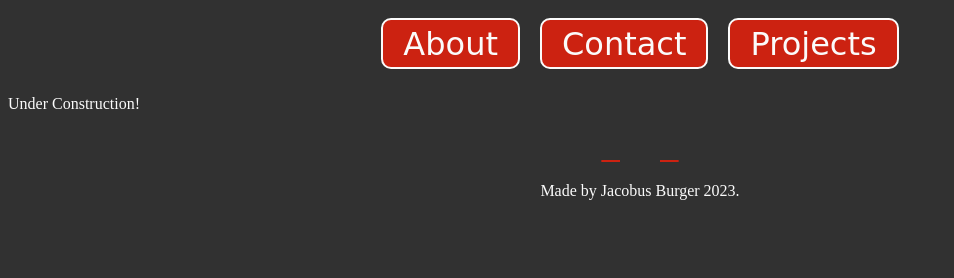
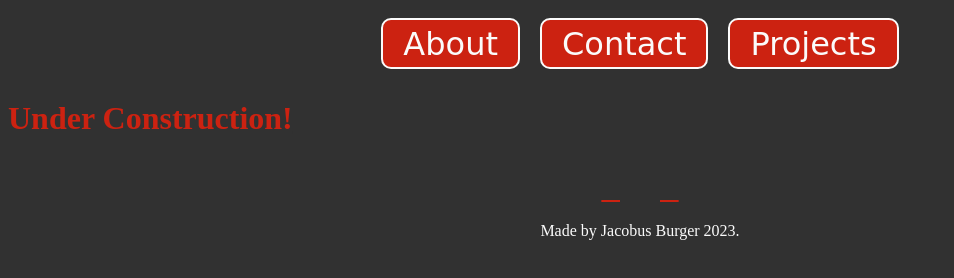
Before and after one commit to LordUbuntu/lordubuntu.github.io, a plain HTML site: page projects.html in a window 1280 px wide. Shown: the whole page, without its empty margins (0-954 px from the left). Drawn offline with Linux system fonts and the light colour scheme.

Commit message:
made under-construction banner nicer

```diff
--- a/projects.html
+++ b/projects.html
@@ -14,7 +14,7 @@
       <a href="projects.html">Projects</a>
     </div>
     <div class="content">
-      <p>Under Construction!</p>
+      <h1 style="color: #cc2211; font-weight: 777;">Under Construction!</h1>
     </div>
     <footer>
       <p style="font-size: 2rem; margin: 16px">
```
